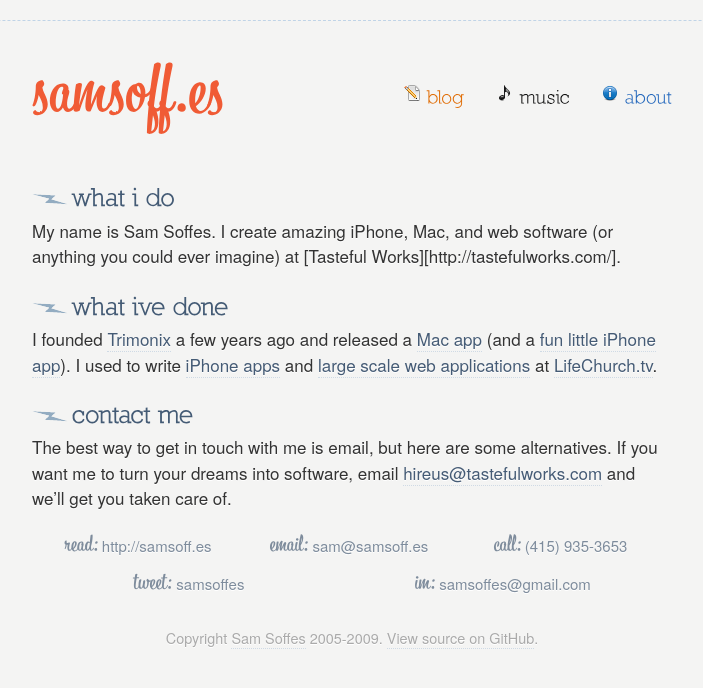
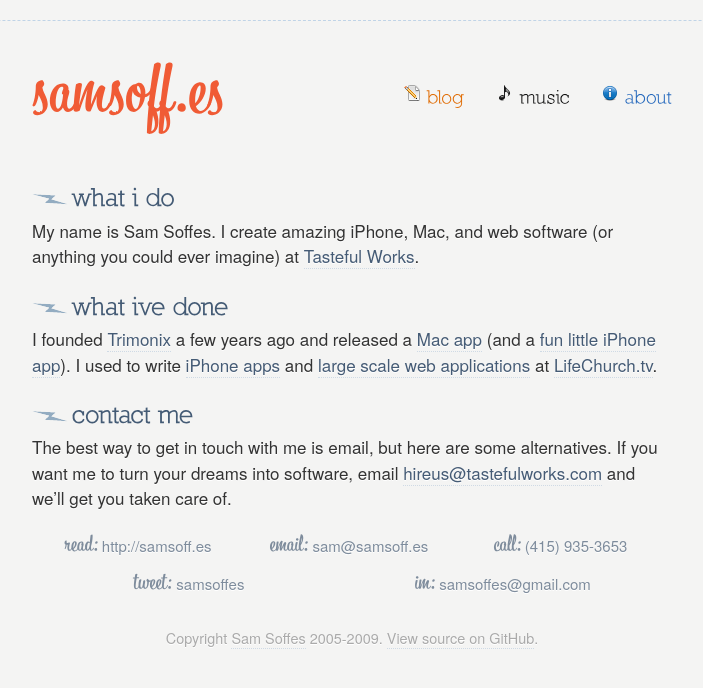
Before and after one commit to hackervera/tjgillies.github.com, a Jekyll site: the page built from about.markdown, in a window 1280 px wide. Shown: the top 688 px of the page, without its empty margins (288-991 px from the left). Built offline with Jekyll 4.4.1, drawn with Linux system fonts in a browser that asks for light colours; Markdown is read by kramdown in place of the engine named in the settings.

Commit message:
Fixed markdown typeo in about

```diff
--- a/about.markdown
+++ b/about.markdown
@@ -5,7 +5,7 @@
 
 ## What I Do
 
-My name is Sam Soffes. I create amazing iPhone, Mac, and web software (or anything you could ever imagine) at [Tasteful Works][http://tastefulworks.com/].
+My name is Sam Soffes. I create amazing iPhone, Mac, and web software (or anything you could ever imagine) at [Tasteful Works](http://tastefulworks.com/).
 
 ## What I've Done
 I founded [Trimonix](http://trimonix.com) a few years ago and released a [Mac app](http://trimonix.com/countdown-maker) (and a [fun little iPhone app](http://trimonix.com/mistletoed)). I  used to write [iPhone apps](http://youversion.com/iphone) and [large scale web applications](http://youversion.com) at [LifeChurch.tv](http://lifechurch.tv).
```
